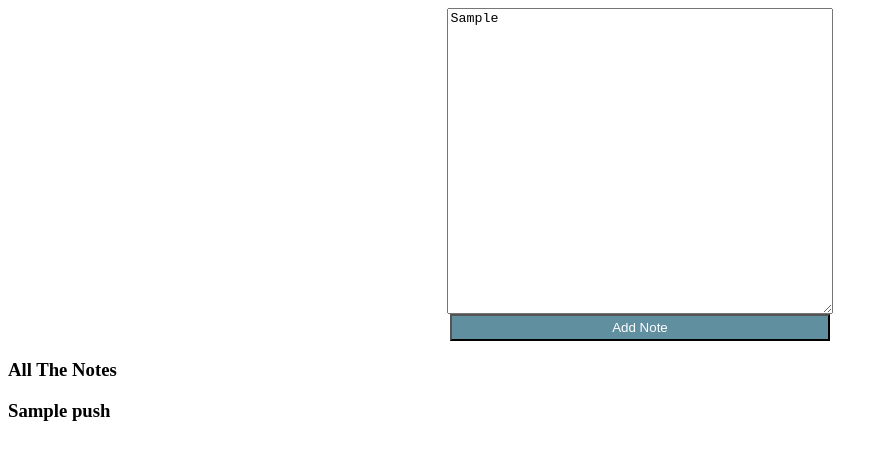
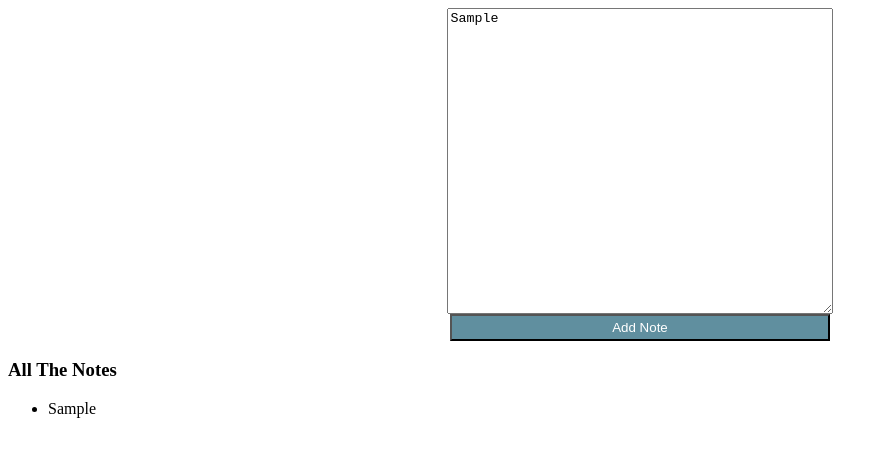
Before and after one commit to Daniel57910/idmv-js, a website: page index.html in a window 1280 px wide. Both pictures are taken after typing "Sample" into the empty fields and a click on the button "Add Note". Shown: the whole page, without its empty margins (0-888 px from the left). Drawn offline with Linux system fonts and the light colour scheme.

Commit message:
fixed nnotes - '

```diff
--- a/index.html
+++ b/index.html
@@ -14,7 +14,6 @@
     <button class="new"name="newNote" id="noteButton">Add Note</button>
 
     <h3>All The Notes</h3>
-    <h3>Sample push</h3>
     <ul id = "all_notes">
     </ul>
   </body>
--- a/index.js
+++ b/index.js
@@ -1,12 +1,12 @@
 var notes = window.notesCollection;
 window.onload = function () {
   addNewNote();
-
 };
 
 
 function addNewNote() {
   document.getElementById('noteButton').addEventListener('click', function () {
+    console.log("hello");
     let enteredNote = document.getElementById('noteArea').value;
     notes.newNote(enteredNote);
     showAllNotes();
@@ -14,9 +14,14 @@
 }
 
 function showAllNotes() {
+  index = 0;
   let allNotes = notes.allNotes();
-  //allNotes = allNotes.join("<br>");
   console.log(allNotes);
-  document.getElementById('all_notes').innerHTML = allNotes.map((note, index) => "<li id = "+ index">" note+"<br></li>"));
-  //document.getElementById('all_notes').innerHTML = allNotes;
+  document.getElementById('all_notes').innerHTML = allNotes.map((note) =>
+  "<li id = " + index++ + '>' + note + '</li>');
 }
+
+//research event.preventDefault
+//review JS DOM insertion.
+//build a browser/dom, build a bubble.
+//take structured docs, turn into tree then traverse tree.
```
Also changed, not shown: 1 other file.
